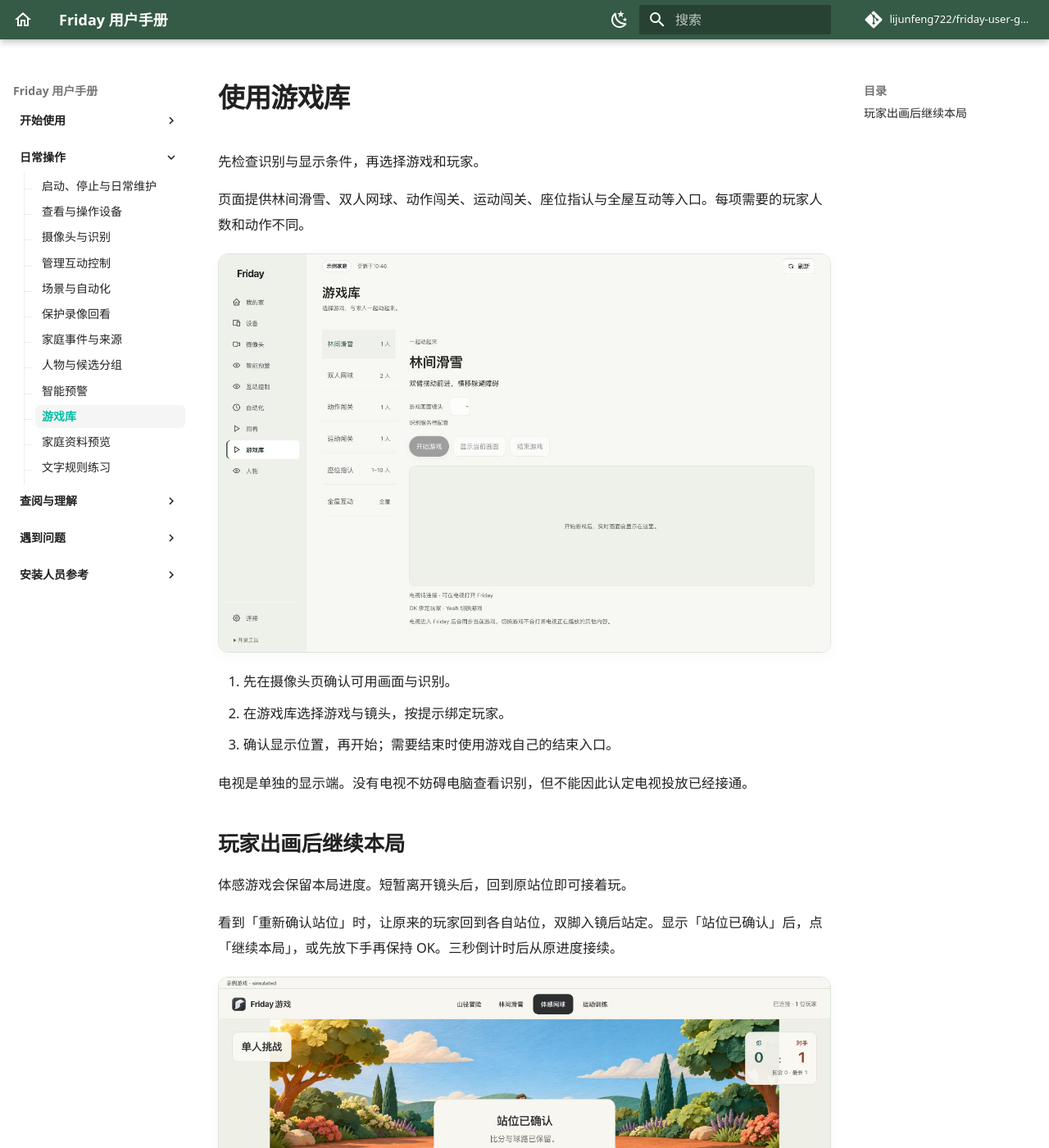
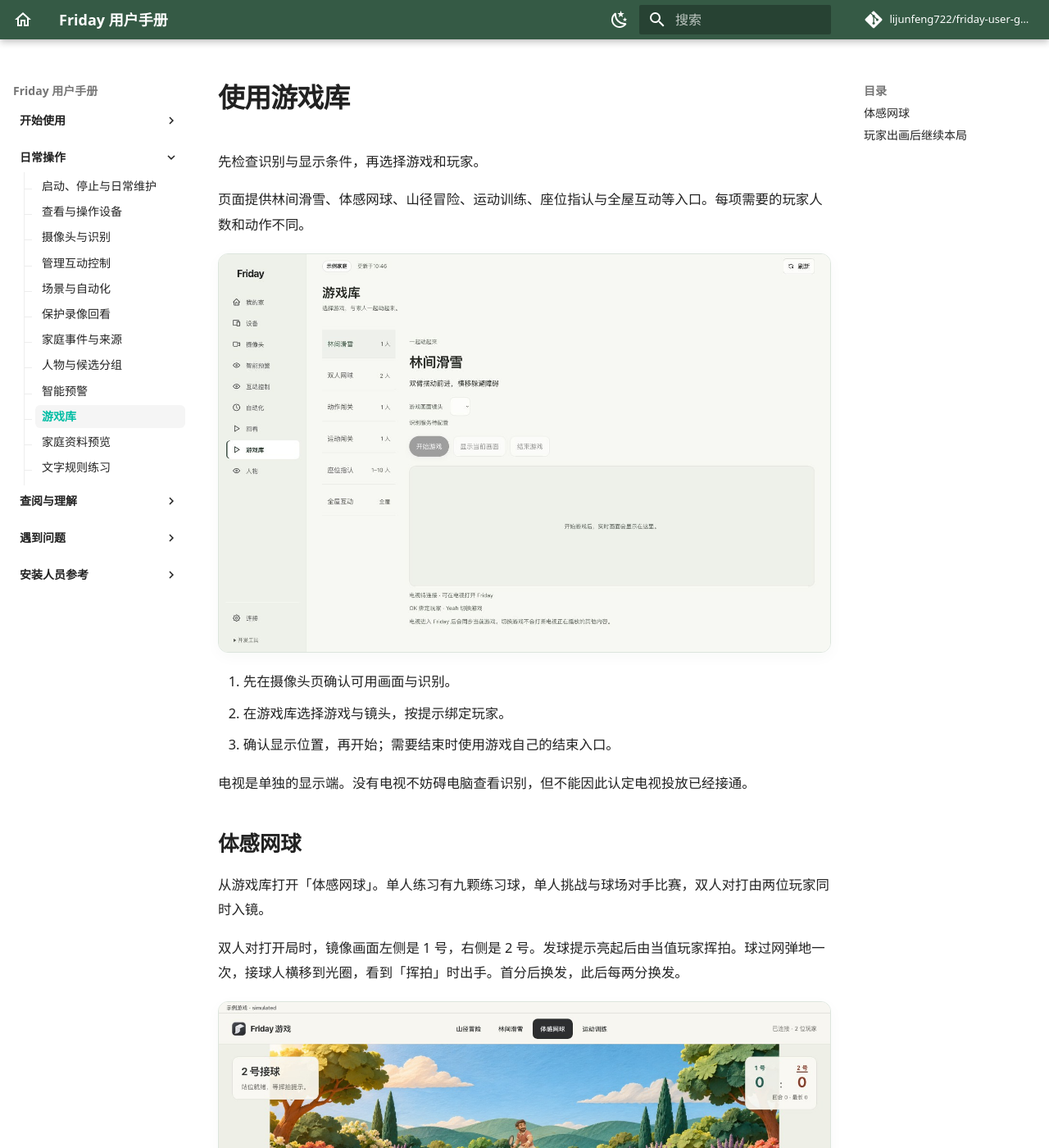
Before and after one commit to lijunfeng722/friday-user-guide, an MkDocs documentation site: the page built from docs/guides/games.md, in a window 1280 px wide and 1400 px high. Shown: the whole window at 82% size. Built offline with MkDocs 1.6.1 and Material for MkDocs 9.7.7, drawn with Linux system fonts in a browser that asks for light colours; comment, search, counter and statistics services are not loaded; some of the changed text lies outside the part shown.

Commit message:
文档：说明体感网球弹地与接球暂停

```diff
--- a/docs/guides/games.md
+++ b/docs/guides/games.md
@@ -2,7 +2,7 @@
 
 先检查识别与显示条件，再选择游戏和玩家。
 
-页面提供林间滑雪、双人网球、动作闯关、运动闯关、座位指认与全屋互动等入口。每项需要的玩家人数和动作不同。
+页面提供林间滑雪、体感网球、山径冒险、运动训练、座位指认与全屋互动等入口。每项需要的玩家人数和动作不同。
 
 ![游戏库示例，识别服务未配置时开始按钮不可用](../assets/screenshots/friday-games.jpg)
 
@@ -11,6 +11,16 @@
 3. 确认显示位置，再开始；需要结束时使用游戏自己的结束入口。
 
 电视是单独的显示端。没有电视不妨碍电脑查看识别，但不能因此认定电视投放已经接通。
+
+## 体感网球
+
+从游戏库打开「体感网球」。单人练习有九颗练习球，单人挑战与球场对手比赛，双人对打由两位玩家同时入镜。
+
+双人对打开局时，镜像画面左侧是 1 号，右侧是 2 号。发球提示亮起后由当值玩家挥拍。球过网弹地一次，接球人横移到光圈，看到「挥拍」时出手。首分后换发，此后每两分换发。
+
+![合成双人网球示例，球在过网后弹地，接球圈标在后方](../assets/screenshots/tennis-bounce-tv.jpg)
+
+接球时如果提示手或脚出画，把对应部位放回镜头范围。球和比分会停在原处，重新入镜后继续这一球。
 
 ## 玩家出画后继续本局
 
```
Also changed, not shown: USER_MANUAL.md (+12 -2 lines), docs/assets/screenshots/tennis-bounce-tv.source.json (added, +14 -0 lines), docs/troubleshooting/faq.md (+1 -1 lines), docs/assets/screenshots/tennis-bounce-tv.jpg (added).
